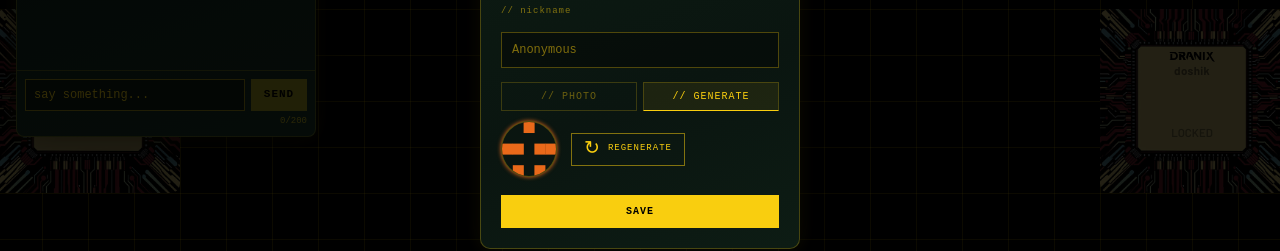
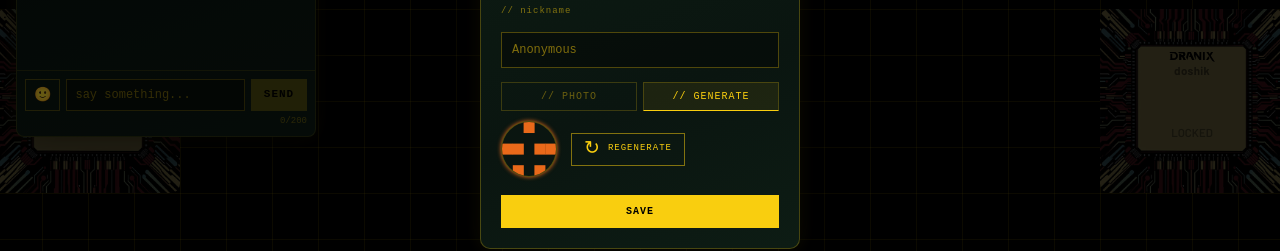
Before and after one commit to dranixband/dranixator, a React (Vite) app: page / in a window 1280 px wide. Shown: the part 299-550 px from the top of the page. Built offline with nearby package versions, Linux system fonts and the light colour scheme.

Commit message:
feat(live-chat): wire emoji picker into message input

```diff
--- a/src/components/livechat/MessageInput.tsx
+++ b/src/components/livechat/MessageInput.tsx
@@ -1,5 +1,6 @@
 import { useRef, useState } from 'react';
 import { useSendThrottle } from '../../hooks/useSendThrottle';
+import EmojiPicker from './EmojiPicker';
 import { AMBER, MONO, MAX_MESSAGE_LEN } from './theme';
 
 interface Props {
@@ -8,6 +9,7 @@ interface Props {
 
 export default function MessageInput({ onSend }: Props) {
   const [text, setText] = useState('');
+  const [pickerOpen, setPickerOpen] = useState(false);
   const { canSend, registerSend } = useSendThrottle();
   const inputRef = useRef<HTMLInputElement>(null);
 
@@ -28,9 +30,15 @@ export default function MessageInput({ onSend }: Props) {
     }
   };
 
+  const handlePick = (emoji: string) => {
+    setText((t) => (t + emoji).slice(0, MAX_MESSAGE_LEN));
+    inputRef.current?.focus();
+  };
+
   return (
     <div
       style={{
+        position: 'relative',
         borderTop: '1px solid rgba(249,206,15,0.15)',
         padding: 8,
         display: 'flex',
@@ -38,7 +46,27 @@ export default function MessageInput({ onSend }: Props) {
         gap: 4,
       }}
     >
+      {pickerOpen && (
+        <EmojiPicker onPick={handlePick} onClose={() => setPickerOpen(false)} />
+      )}
       <div style={{ display: 'flex', gap: 6 }}>
+        <button
+          type="button"
+          onClick={() => setPickerOpen((o) => !o)}
+          title="emoji"
+          style={{
+            fontFamily: MONO,
+            fontSize: 14,
+            lineHeight: 1,
+            color: AMBER,
+            background: 'transparent',
+            border: '1px solid rgba(249,206,15,0.3)',
+            padding: '0 8px',
+            cursor: 'pointer',
+          }}
+        >
+          {pickerOpen ? '☻' : '🙂'}
+        </button>
         <input
           ref={inputRef}
           value={text}
```
